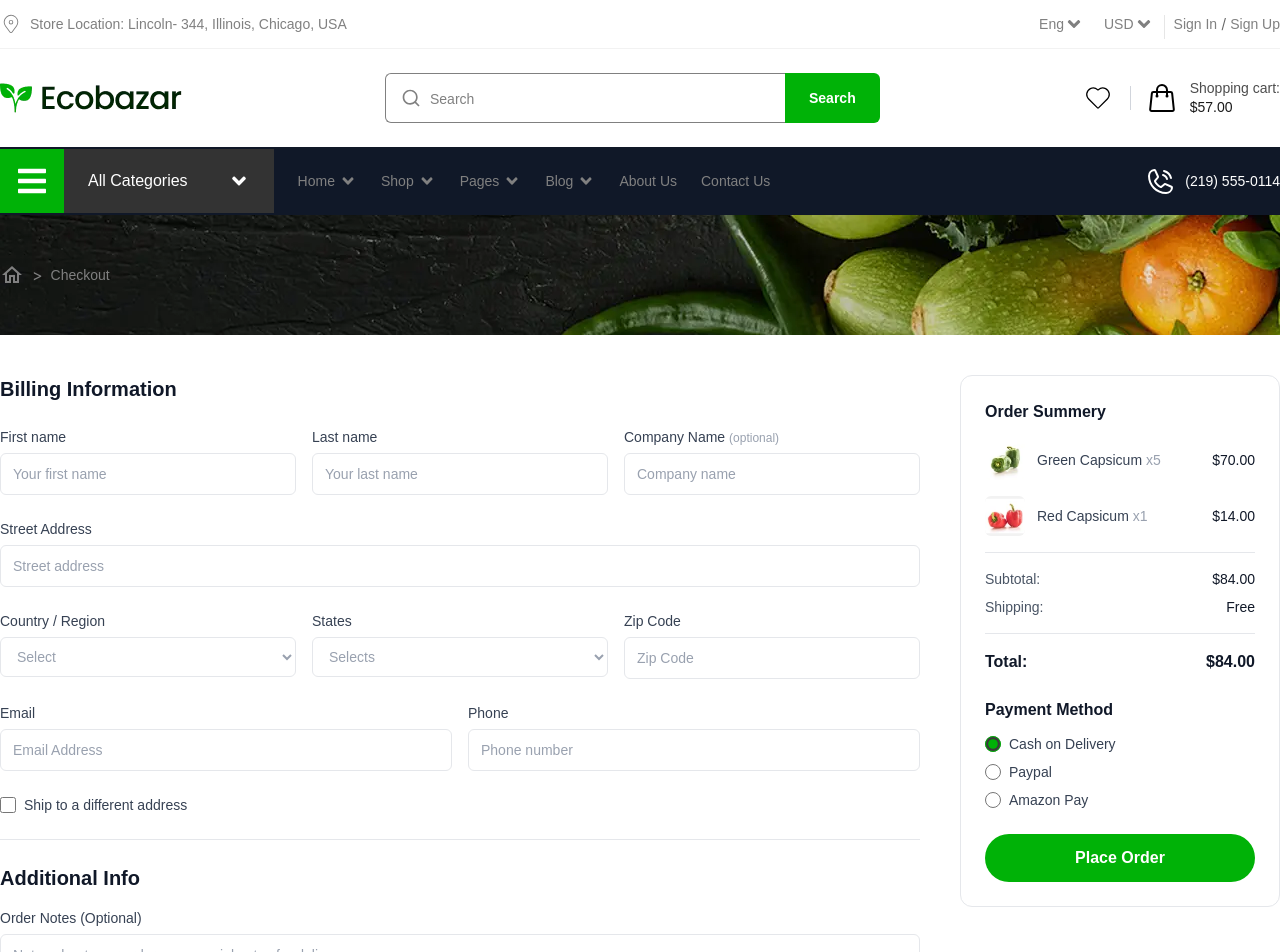
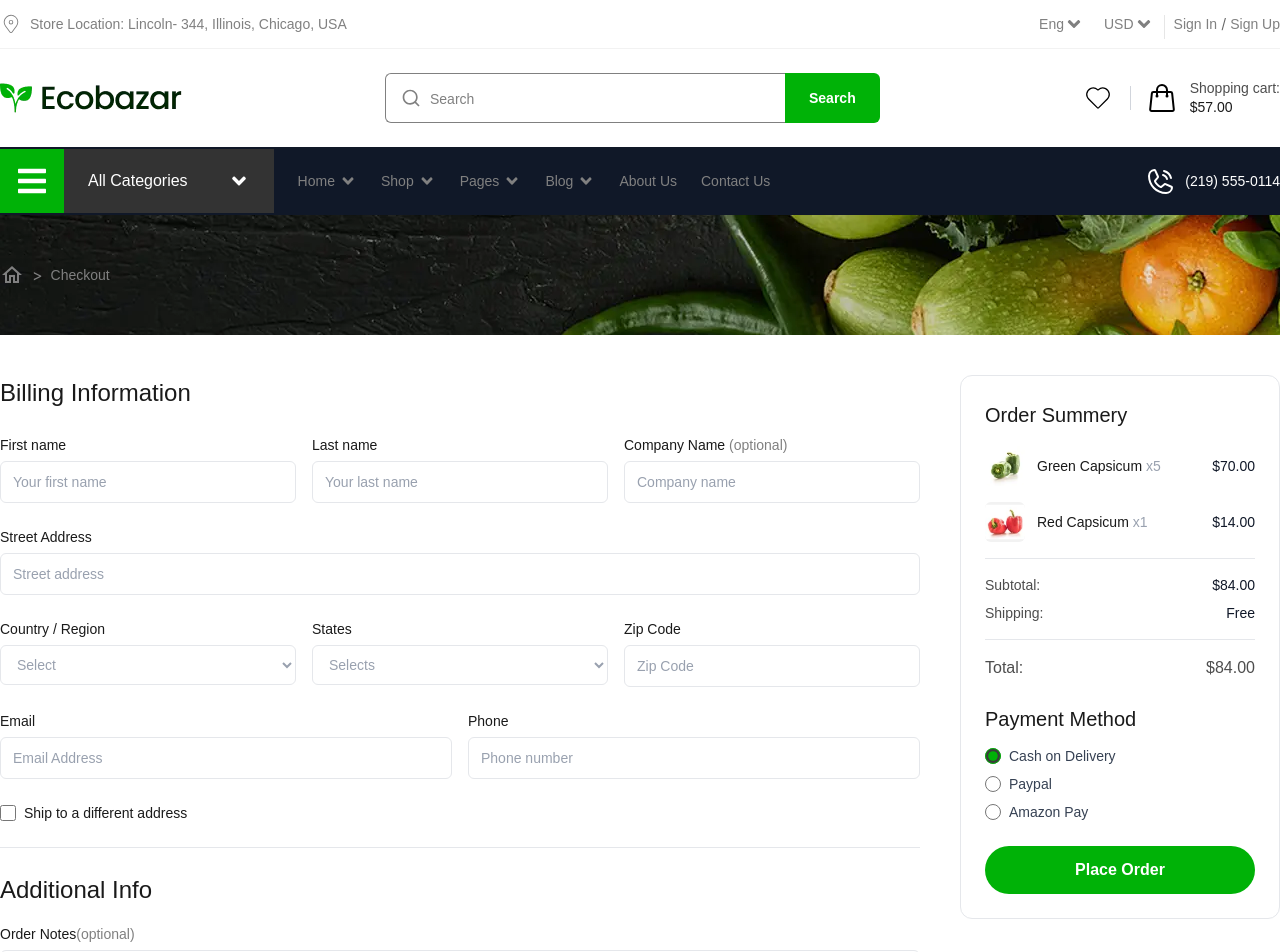
Before and after one commit to sagorcraft/Ecobazar, a React (Vite) app: page /checkout in a window 1280 px wide. Shown: the top 952 px of the page. Built offline with nearby package versions, Linux system fonts and the light colour scheme.

Commit message:
Some updated

```diff
--- a/src/pages/CheckOut.jsx
+++ b/src/pages/CheckOut.jsx
@@ -59,17 +59,17 @@ const CheckOut = () => {
 
   return (
     <section>
-      <Toaster position="top-right" />
+      <Toaster position="top-center" />
 
       <Container>
         <div className="grid grid-cols-1 lg:grid-cols-[1fr_320px] gap-10 py-10 font-pop">
           {/* LEFT: Billing form */}
           <form onSubmit={handleSubmit} noValidate className="space-y-6">
-            <h2 className="text-xl font-semibold text-gray-900">Billing Information</h2>
+            <h2 className="font-pop text-[24px] font-medium text-[#1A1A1A]">Billing Information</h2>
 
             <div className="grid grid-cols-1 sm:grid-cols-3 gap-4">
               <div>
-                <label className="block text-sm text-gray-700 mb-1.5">First name</label>
+                <label className="block font-pop font-normal text-sm text-[#1A1A1A] mb-1.5">First name</label>
                 <input
                   type="text"
                   name="firstName"
@@ -81,7 +81,7 @@ const CheckOut = () => {
                 {errors.firstName && <p className="text-xs text-red-500 mt-1">{errors.firstName}</p>}
               </div>
               <div>
-                <label className="block text-sm text-gray-700 mb-1.5">Last name</label>
+                <label className="block font-pop font-normal text-sm text-[#1A1A1A] mb-1.5">Last name</label>
                 <input
                   type="text"
                   name="lastName"
@@ -93,8 +93,8 @@ const CheckOut = () => {
                 {errors.lastName && <p className="text-xs text-red-500 mt-1">{errors.lastName}</p>}
               </div>
               <div>
-                <label className="block text-sm text-gray-700 mb-1.5">
-                  Company Name <span className="text-gray-400 text-xs">(optional)</span>
+                <label className="block font-pop font-normal text-sm text-[#1A1A1A] mb-1.5">
+                  Company Name <span className="font-pop font-normal text-sm text-[#808080]">(optional)</span>
                 </label>
                 <input
                   type="text"
@@ -108,7 +108,7 @@ const CheckOut = () => {
             </div>
 
             <div>
-              <label className="block text-sm text-gray-700 mb-1.5">Street Address</label>
+              <label className="block font-pop font-normal text-sm text-[#1A1A1A] mb-1.5">Street Address</label>
               <input
                 type="text"
                 name="streetAddress"
@@ -118,13 +118,13 @@ const CheckOut = () => {
                 className={inputClass('streetAddress')}
               />
               {errors.streetAddress && (
-                <p className="text-xs text-red-500 mt-1">{errors.streetAddress}</p>
+                <p className="text-sm text-red-500 mt-1">{errors.streetAddress}</p>
               )}
             </div>
 
             <div className="grid grid-cols-1 sm:grid-cols-3 gap-4">
               <div>
-                <label className="block text-sm text-gray-700 mb-1.5">Country / Region</label>
+                <label className="block font-pop font-normal text-sm text-[#1A1A1A] mb-1.5">Country / Region</label>
                 <select
                   name="country"
                   value={form.country}
@@ -139,7 +139,7 @@ const CheckOut = () => {
                 {errors.country && <p className="text-xs text-red-500 mt-1">{errors.country}</p>}
               </div>
               <div>
-                <label className="block text-sm text-gray-700 mb-1.5">States</label>
+                <label className="block font-pop font-normal text-sm text-[#1A1A1A] mb-1.5">States</label>
                 <select
                   name="state"
                   value={form.state}
@@ -149,11 +149,12 @@ const CheckOut = () => {
                   <option value="">Selects</option>
                   <option value="dhaka">Dhaka</option>
                   <option value="chattogram">Chattogram</option>
+                  <option value="dinajpur">Dinajpur</option>
                 </select>
                 {errors.state && <p className="text-xs text-red-500 mt-1">{errors.state}</p>}
               </div>
               <div>
-                <label className="block text-sm text-gray-700 mb-1.5">Zip Code</label>
+                <label className="block font-pop font-normal text-sm text-[#1A1A1A] mb-1.5">Zip Code</label>
                 <input
                   type="text"
                   name="zipCode"
@@ -162,13 +163,13 @@ const CheckOut = () => {
                   placeholder="Zip Code"
                   className={inputClass('zipCode')}
                 />
-                {errors.zipCode && <p className="text-xs text-red-500 mt-1">{errors.zipCode}</p>}
+                {errors.zipCode && <p className="text-sm text-red-500 mt-1">{errors.zipCode}</p>}
               </div>
             </div>
 
             <div className="grid grid-cols-1 sm:grid-cols-2 gap-4">
               <div>
-                <label className="block text-sm text-gray-700 mb-1.5">Email</label>
+                <label className="block font-pop font-normal text-sm text-[#1A1A1A] mb-1.5">Email</label>
                 <input
                   type="email"
                   name="email"
@@ -180,7 +181,7 @@ const CheckOut = () => {
                 {errors.email && <p className="text-xs text-red-500 mt-1">{errors.email}</p>}
               </div>
               <div>
-                <label className="block text-sm text-gray-700 mb-1.5">Phone</label>
+                <label className="block font-pop font-normal text-sm text-[#1A1A1A] mb-1.5">Phone</label>
                 <input
                   type="tel"
                   name="phone"
@@ -193,7 +194,7 @@ const CheckOut = () => {
               </div>
             </div>
 
-            <label className="flex items-center gap-2 text-sm text-gray-700">
+            <label className="flex items-center gap-2 font-pop font-normal text-sm text-[#1A1A1A]">
               <input
                 type="checkbox"
                 name="shipDifferent"
@@ -207,8 +208,10 @@ const CheckOut = () => {
             <hr className="border-gray-200" />
 
             <div>
-              <h2 className="text-xl font-semibold text-gray-900 mb-4">Additional Info</h2>
-              <label className="block text-sm text-gray-700 mb-1.5">Order Notes (Optional)</label>
+              <h2 className="font-pop font-medium text-[24px] text-[#1A1A1A] mb-4">Additional Info</h2>
+              <label className="block font-pop font-normal text-sm text-[#1A1A1A] mb-1.5">Order Notes
+                <span className="font-pop font-normal text-sm text-[#808080]">(optional)</span>
+              </label>
               <textarea
                 name="orderNotes"
                 value={form.orderNotes}
@@ -222,7 +225,7 @@ const CheckOut = () => {
 
           {/* RIGHT: Order summary */}
           <aside className="border border-gray-200 rounded-xl p-6 h-fit">
-            <h3 className="font-semibold text-gray-900 mb-4">Order Summery</h3>
+            <h3 className="font-pop font-medium text-[20px] text-[#1A1A1A] mb-4">Order Summery</h3>
 
             <div className="space-y-4">
               <div className="flex items-center justify-between">
@@ -230,7 +233,7 @@ const CheckOut = () => {
                   <div className="w-10 h-10 rounded-md bg-gry flex items-center justify-center text-lg overflow-hidden">
                     <img src={GreenCapsicam} alt="Green Capsicam" className="w-full h-full object-cover" />
                   </div>
-                  <span className="text-sm text-gray-700">
+                  <span className="font-pop font-normal text-sm text-[#1A1A1A]">
                     Green Capsicum <span className="text-gray-400">x5</span>
                   </span>
                 </div>
@@ -242,7 +245,7 @@ const CheckOut = () => {
                   <div className="w-10 h-10 rounded-md bg-gry flex items-center justify-center text-lg overflow-hidden">
                     <img src={RedCapsicam} alt="Red Capsicam" className="w-full h-full object-cover" />
                   </div>
-                  <span className="text-sm text-gray-700">
+                  <span className="font-pop font-normal text-sm text-[#1A1A1A]">
                     Red Capsicum <span className="text-gray-400">x1</span>
                   </span>
                 </div>
@@ -253,11 +256,11 @@ const CheckOut = () => {
             <hr className="border-gray-200 my-4" />
 
             <div className="space-y-2 text-sm">
-              <div className="flex justify-between text-gray-600">
+              <div className="flex justify-between font-pop font-normal text-sm text-[#4D4D4D]">
                 <span>Subtotal:</span>
                 <span className="text-gray-900">$84.00</span>
               </div>
-              <div className="flex justify-between text-gray-600">
+              <div className="flex justify-between font-pop font-normal text-sm text-[#4D4D4D]">
                 <span>Shipping:</span>
                 <span className="text-gray-900">Free</span>
               </div>
@@ -265,12 +268,12 @@ const CheckOut = () => {
 
             <hr className="border-gray-200 my-4" />
 
-            <div className="flex justify-between font-semibold text-gray-900 mb-6">
+            <div className="flex justify-between font-pop font-normal text-[16px] text-[#4D4D4D] mb-6">
               <span>Total:</span>
               <span>$84.00</span>
             </div>
 
-            <h3 className="font-semibold text-gray-900 mb-3">Payment Method</h3>
+            <h3 className="font-pop font-medium text-[20px] text-[#1A1A1A] mb-3">Payment Method</h3>
             <div className="space-y-2 mb-6 text-sm text-gray-700">
               <label className="flex items-center gap-2">
                 <input
```
